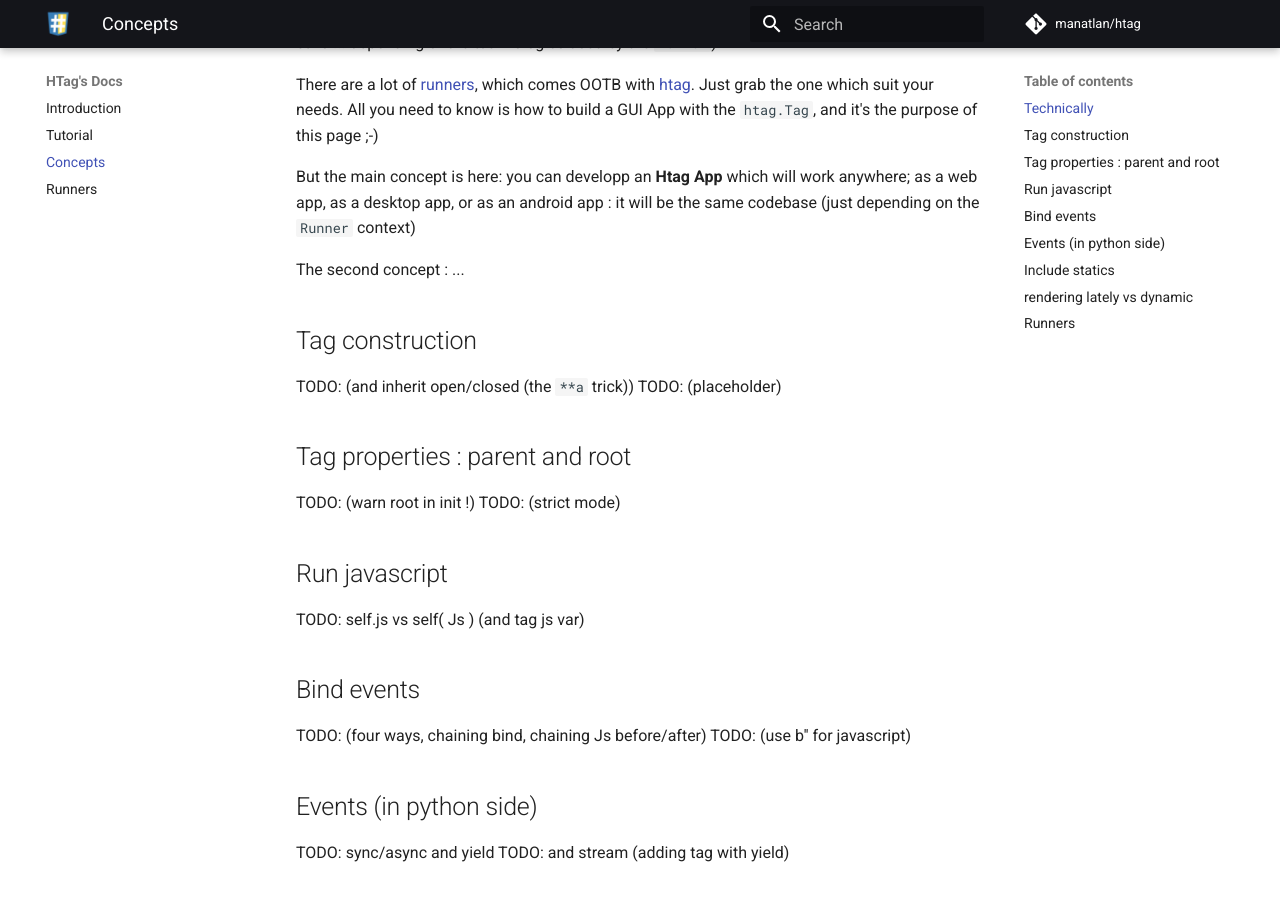
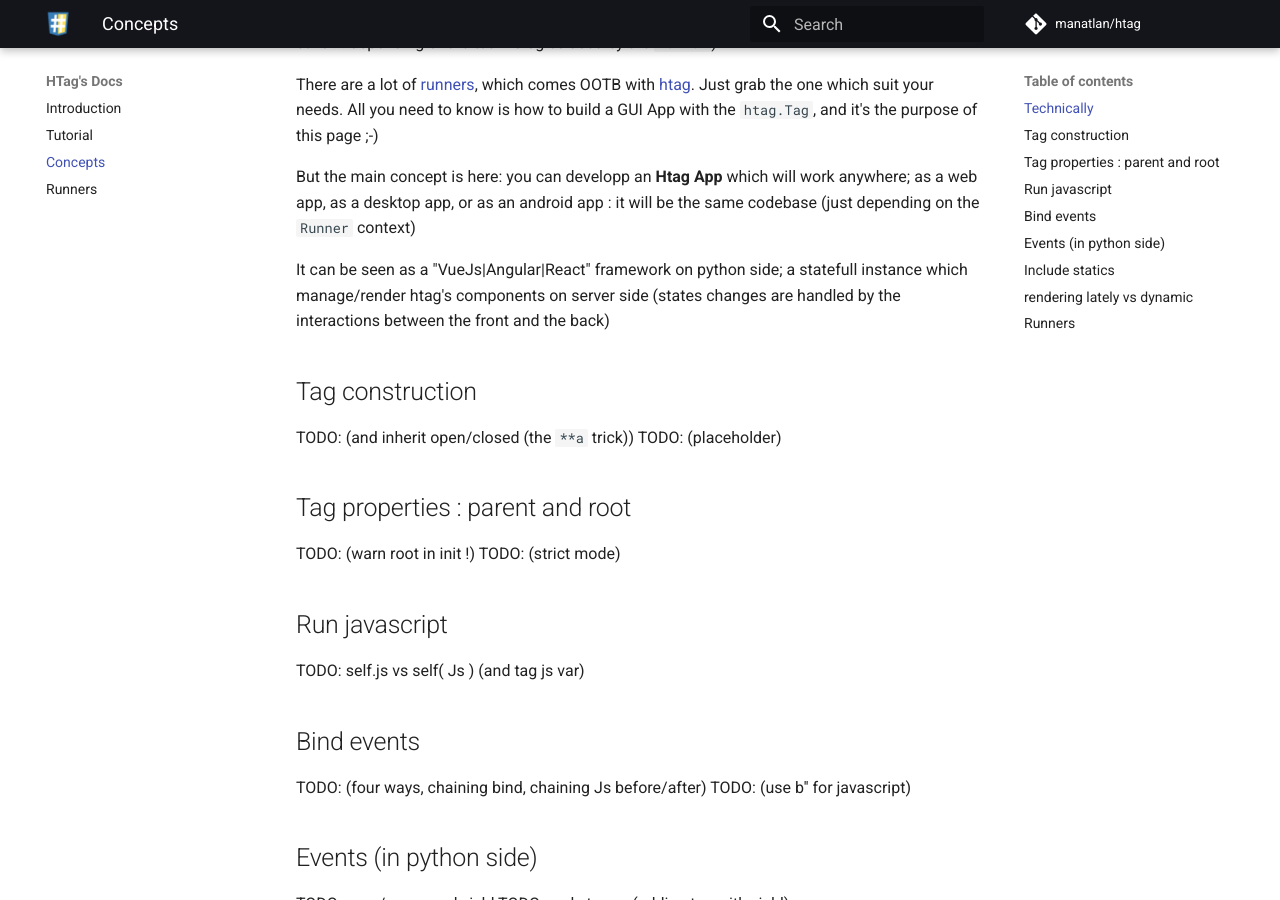
Before and after one commit to manatlan/htag, an MkDocs documentation site: the page built from docs/concepts.md, in a window 1280 px wide and 900 px high, scrolled down 679 px. Built offline with MkDocs 1.6.1 and Material for MkDocs 9.7.7, drawn with Linux system fonts in a browser that asks for light colours; comment, search, counter and statistics services are not loaded.

Commit message:
Update concepts.md

```diff
--- a/docs/concepts.md
+++ b/docs/concepts.md
@@ -21,7 +21,7 @@ There are a lot of [runners](../runners), which comes OOTB with [htag](https://p
 
 But the main concept is here: you can developp an **Htag App** which will work anywhere; as a web app, as a desktop app, or as an android app : it will be the same codebase (just depending on the `Runner` context)
 
-The second concept : ...
+It can be seen as a "VueJs|Angular|React" framework on python side; a statefull instance which manage/render htag's components on server side (states changes are handled by the interactions between the front and the back)
 
 ## Tag construction
 TODO: (and inherit open/closed (the `**a` trick))
```
